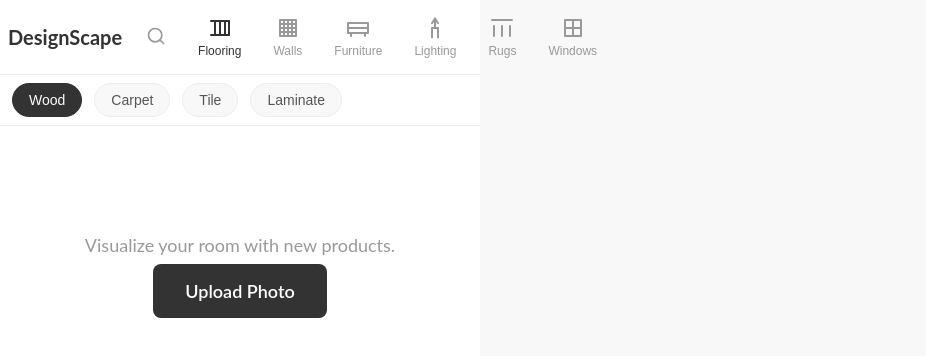
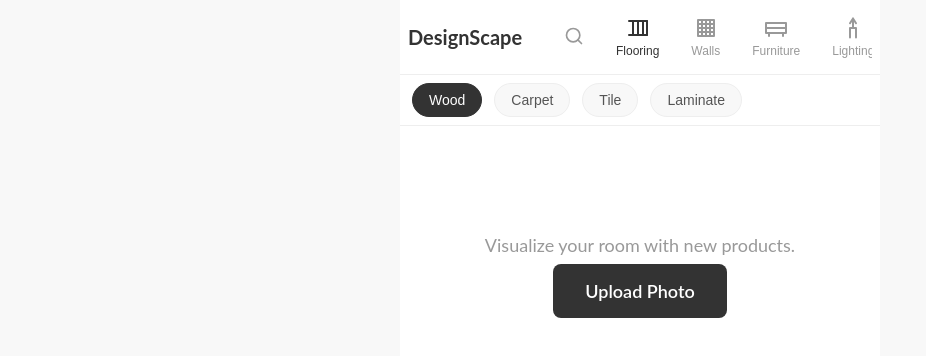
Before and after one commit to Coder-B/RoomVisualizerUI, a React (Create React App) app: page / in a window 1280 px wide. Shown: the top 356 px of the page, without its empty margins (0-926 px from the left). Built offline with nearby package versions, Linux system fonts and the light colour scheme.

Commit message:
allow category section scroll horizontally

```diff
--- a/src/App.css
+++ b/src/App.css
@@ -10,7 +10,7 @@ body {
 
 .App {
   max-width: 480px;
-  margin: 0;
+  margin: 0 auto;
   background-color: white;
   min-height: 100vh;
 }
@@ -63,6 +63,14 @@ body {
 .category-selection {
   display: flex;
   align-items: center;
+  overflow-x: auto;
+  max-width: 280px;
+  -ms-overflow-style: none;
+  scrollbar-width: none;
+}
+
+.category-selection::-webkit-scrollbar {
+    display: none;
 }
 
 .main-categories {
@@ -80,6 +88,7 @@ body {
   flex-direction: column;
   align-items: center;
   font-size: 12px;
+  white-space: nowrap;
 }
 
 .main-categories button svg {
```
